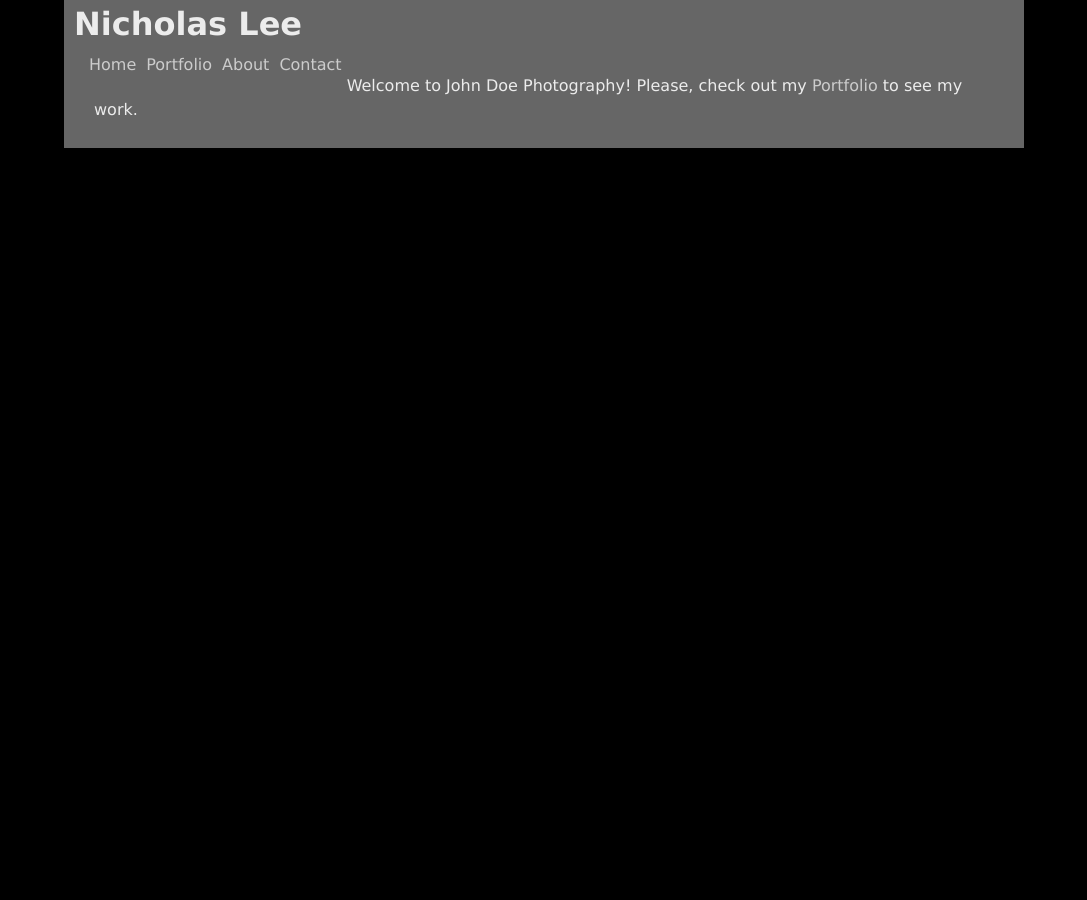
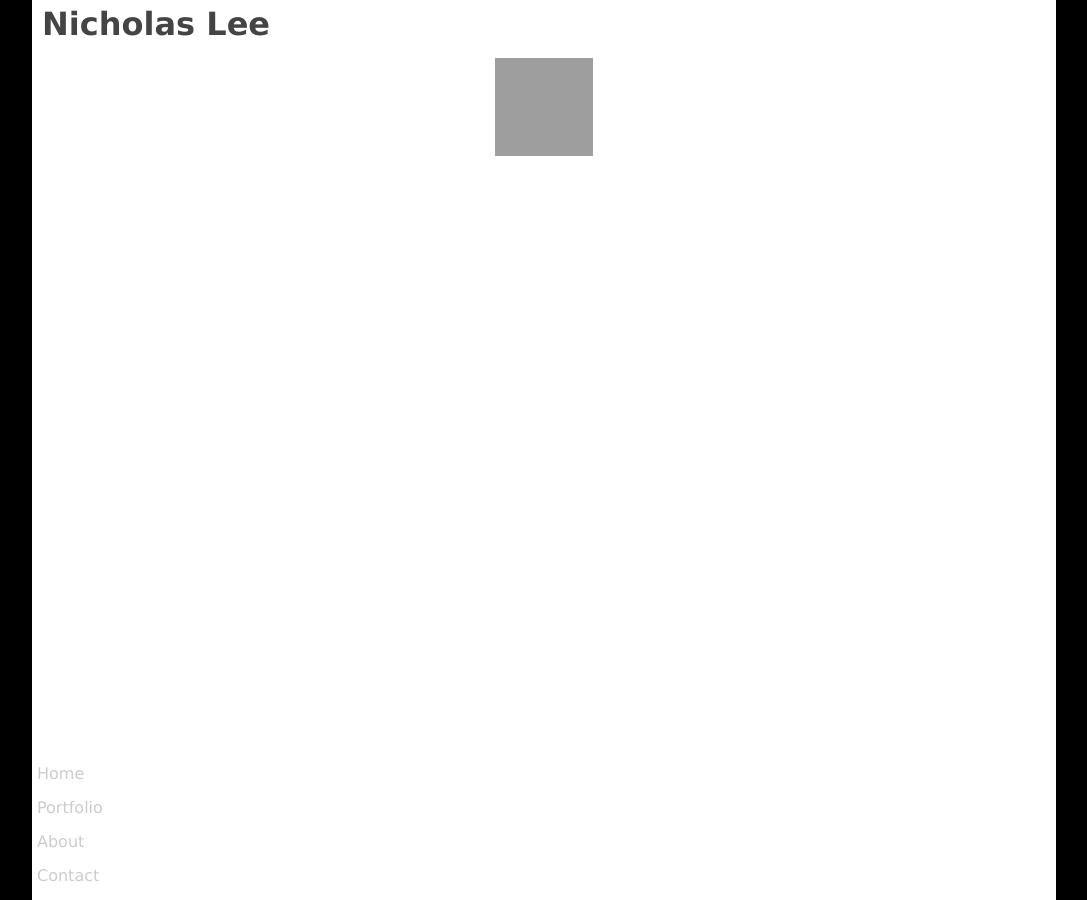
Before and after one commit to leeacto/leeacto.github.io, a Jekyll site: the page built from index.html, in a window 1280 px wide. Shown: the whole page, without its empty margins (96-1183 px from the left). Built offline with Jekyll 4.4.1, drawn with Linux system fonts in a browser that asks for light colours; Markdown is read by kramdown in place of the engine named in the settings; grey boxes are pictures that could not be loaded.

Commit message:
gravatar center

```diff
--- a/_layouts/default.html
+++ b/_layouts/default.html
@@ -2,16 +2,19 @@
 <html>
 <head>
   <meta charset=utf-8 />
-  <title> {% if page.title %} {{ page.title }} | {% endif %} John Doe, Photographer </title>
+  <title> {% if page.title %} {{ page.title }} | {% endif %} Nicholas Lee </title>
   <link rel="stylesheet" href="/css/main.css" />
 </head>
+
 <body>
-
   <div id="main">
 
     <header>
       <h1> Nicholas Lee </h1>
-    <header>
+    </header>
+
+    {{ content }}
+
 
     <nav role="navigation">
       <ul>
@@ -21,9 +24,7 @@
         <li><a href="/contact">Contact</a></li>
       </ul>
     </nav>
-
-    {{ content }}
-
   </div>
 </body>
+
 </html>
--- a/css/main.css
+++ b/css/main.css
@@ -1,10 +1,15 @@
+html {
+  height: 100%;
+}
 body {
   font: 16px/1.5 verdana, helvetica-neue, helvetica, arial, san-serif;
   background: black;
-  color: #ececec;
+  height: 100%;
+  color: #444;
   padding: 0;
   margin: 0;
 }
+
 ul {
   margin: 0;
   padding: 0;
@@ -20,10 +25,18 @@ a:hover {
 }
 
 #main {
-  width: 960px;
-  margin: 0 auto;
-  background: rgba(255, 255, 255, 0.4);
+  width: 80%;
+  height: 100%;
+  margin: auto;
+  background: white;
 }
+
+img.gravatar {
+  display: block;
+  margin-left: auto;
+  margin-right: auto;
+}
+
 header {
   padding: 0 10px;
   overflow: hidden;
@@ -32,7 +45,13 @@ h1 {
   margin: 0;
 }
 
+nav {
+  position: absolute;
+  bottom: 0;
+}
+
 nav ul, ul.entries {
+  display: inline-block;
   list-style-type: none;
 }
 nav li a {
--- a/index.html
+++ b/index.html
@@ -3,8 +3,6 @@ layout: default
 ---
 
 
-<section class="content">
-  <p>
-  Welcome to John Doe Photography! Please, check out my <a href="/portfolio/">Portfolio</a> to see my work.
-  </p>
-</section>
+<div class="content">
+  <img class = "gravatar" src="https://secure.gravatar.com/avatar/96817f80875dac68d7368f76ff422397.png?r=PG&d=mm&s=98">
+</div>
```
